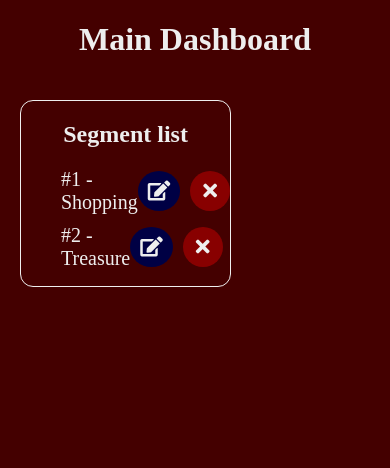
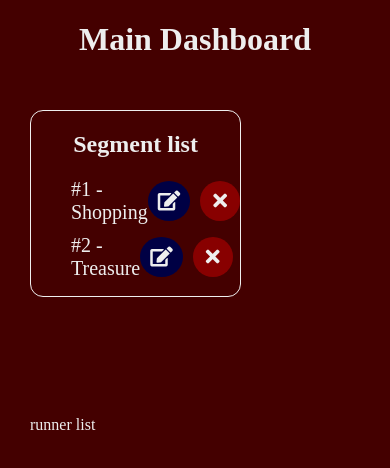
Before and after one commit to Fleury14/fe-comparison, an Angular app in the folder application/: page /main in a window 390 px wide. Shown: the top 468 px of the page. Built offline with nearby package versions, Linux system fonts and the light colour scheme.

Commit message:
feat(main): wired up runner list component, is responsive

```diff
--- a/application/src/app/components/main/main.component.html
+++ b/application/src/app/components/main/main.component.html
@@ -3,4 +3,7 @@
     <div class="segment-list-grid-container">
         <fe-comp-main-segment-list></fe-comp-main-segment-list>
     </div>
+    <div class="runner-list-grid-container">
+        <fe-comp-main-runner-list></fe-comp-main-runner-list>
+    </div>
 </div>
--- a/application/src/app/components/main/main.component.scss
+++ b/application/src/app/components/main/main.component.scss
@@ -2,7 +2,7 @@
     display: grid;
     padding: 0px 20px;
     grid-template-columns: 1fr 2fr;
-    grid-template-rows: 100px minmax( calc(100vw - 100px), auto);
+    grid-template-rows: 100px minmax( calc(100vw - 100px), auto) auto;
 }
 
 .dashboard-title {
@@ -11,7 +11,21 @@
     text-align: center;
 }
 
-.segment-list-container {
+.segment-list-grid-container {
     grid-column: 1 / 2;
     grid-row: 2 / 3;
+    padding: 10px;
 }
+
+.runner-list-grid-container {
+    grid-column: 2 / 3;
+    grid-row: 2 / 3;
+    padding: 10px;
+}
+
+@media only screen and (max-width: 768px) {
+    .runner-list-grid-container {
+        grid-column: 1 / 2;
+        grid-row: 3 / 4;
+    }
+}
--- a/application/src/app/components/main/main.module.ts
+++ b/application/src/app/components/main/main.module.ts
@@ -2,14 +2,15 @@ import { NgModule } from '@angular/core';
 import { CommonModule } from '@angular/common';
 
 import { SegmentListComponent } from './segment-list/segment-list.component';
+import { RunnerListComponent } from './runner-list/runner-list.component';
 
 @NgModule({
     declarations: [
-        SegmentListComponent
+        SegmentListComponent, RunnerListComponent
     ],
     imports: [ CommonModule ],
     exports: [
-        SegmentListComponent
+        SegmentListComponent, RunnerListComponent
     ]
 })
 
--- /dev/null
+++ b/application/src/app/components/main/runner-list/runner-list.component.html
@@ -0,0 +1 @@
+<p>runner list</p>
--- /dev/null
+++ b/application/src/app/components/main/runner-list/runner-list.component.ts
@@ -0,0 +1,13 @@
+import { Component, OnInit } from '@angular/core';
+
+@Component({
+    selector: 'fe-comp-main-runner-list',
+    templateUrl: './runner-list.component.html',
+    styleUrls: [ './runner-list.component.scss' ]
+})
+
+export class RunnerListComponent implements OnInit {
+    ngOnInit() {
+
+    }
+}
```
Also changed, not shown: application/src/app/components/main/runner-list/runner-list.component.scss (added).
